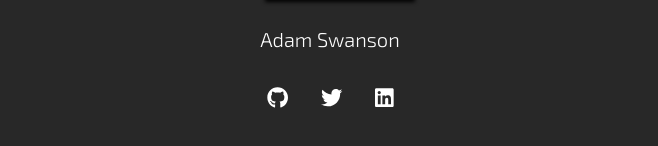
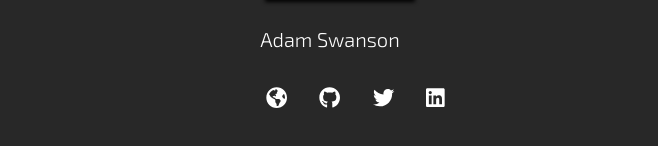
Before and after one commit to Layer-7-Software/homepage, an Angular app in the folder layer7-app/: page / in a window 1280 px wide. Shown: the part 1055-1201 px from the top of the page, without its empty margins (310-968 px from the left). Built offline with nearby package versions, Linux system fonts and the light colour scheme.

Commit message:
Add website link for Adam

```diff
--- a/layer7-app/src/app/devs/devs.component.ts
+++ b/layer7-app/src/app/devs/devs.component.ts
@@ -1,5 +1,6 @@
 import { Component, OnInit } from '@angular/core';
 import { faGithub, faLinkedin, faTwitter } from '@fortawesome/free-brands-svg-icons';
+import { faGlobeAmericas } from '@fortawesome/free-solid-svg-icons';
 
 @Component({
   selector: 'app-devs',
@@ -12,8 +13,9 @@ export class DevsComponent implements OnInit {
     {
       name: 'Adam Swanson',
       img: '../../assets/img/crisp.jpg',
-      link: 'https://github.com/theaswanson',
+      link: 'https://adam.layerseven.net',
       links: [
+        { href: 'https://adam.layerseven.net', icon: faGlobeAmericas },
         { href: 'https://github.com/theaswanson', icon: faGithub },
         { href: 'https://twitter.com/crisp2020', icon: faTwitter },
         { href: 'https://linkedin.com/in/adam-swanson/', icon: faLinkedin },
```
